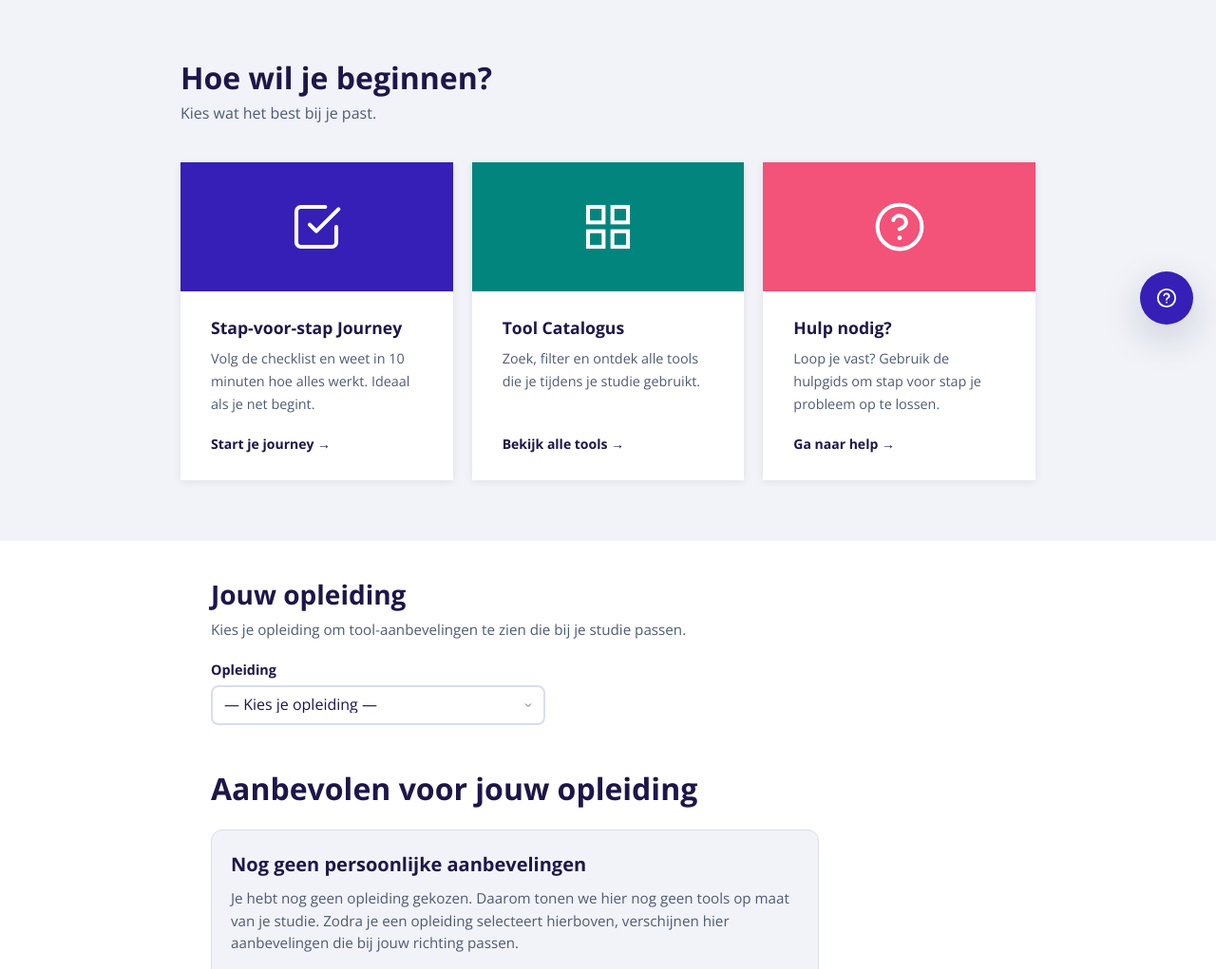
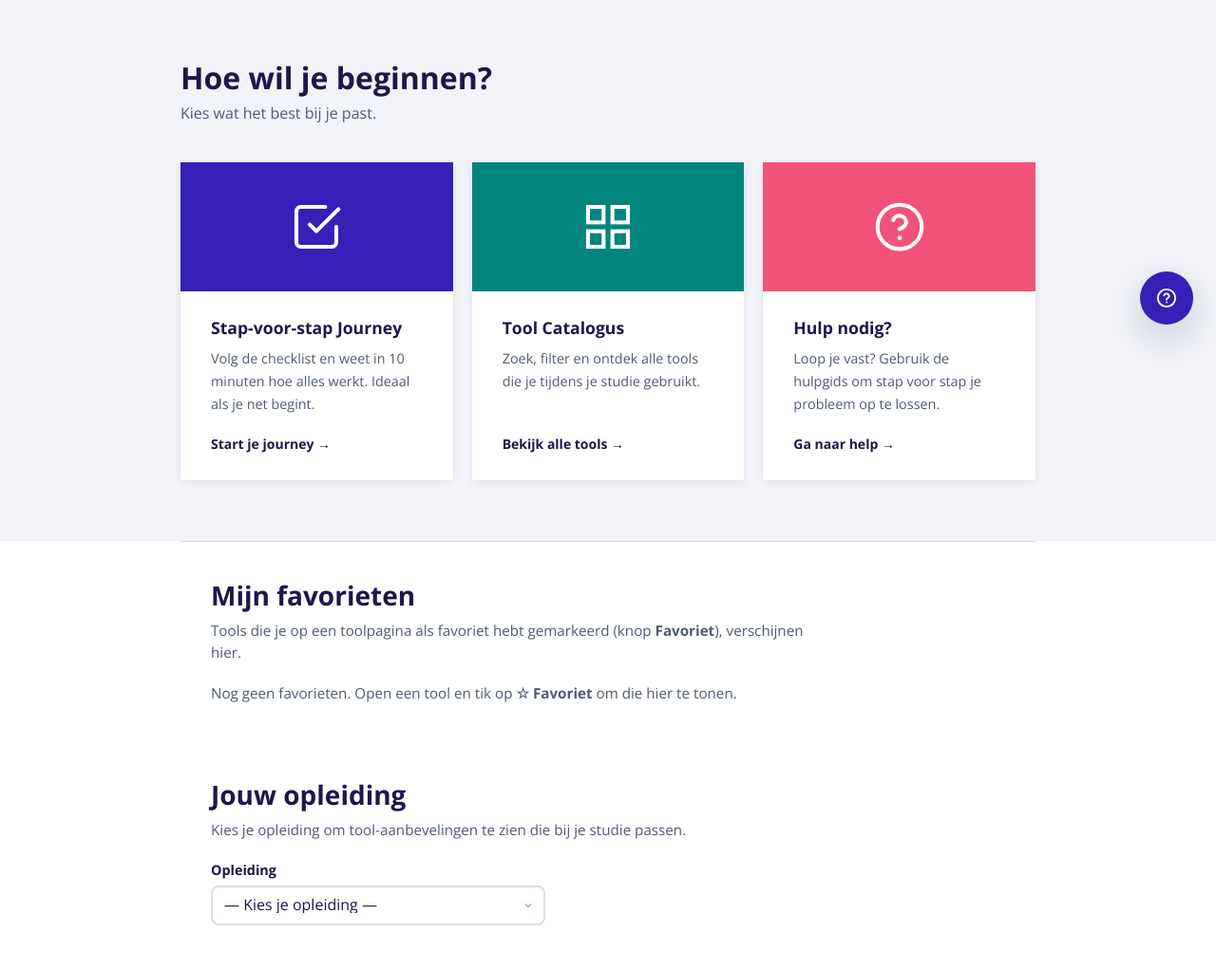
Before and after one commit to TBSKR/student-hub, a Flask app: page / in a window 1280 px wide. Shown: the part 434-1455 px from the top of the page at 95% size. Run offline with Flask 3, Linux system fonts and the light colour scheme.

Commit message:
Nieuwe sectie “Mijn favorieten” (tussen de feature cards en “Jouw opleiding”), met uitleg en lege staat.

```diff
--- a/app/static/css/style.css
+++ b/app/static/css/style.css
@@ -1476,6 +1476,37 @@ footer {
     }
 }
 
+/* Homepage favorieten (koppeling met toolpagina Favoriet-knop) */
+.home-favorieten {
+    padding: 2.5rem 2rem;
+    max-width: 900px;
+    margin: 0 auto;
+    border-top: 1px solid var(--hva-border);
+}
+
+.home-favorieten h2 {
+    font-size: 1.75rem;
+    margin-bottom: 0.5rem;
+}
+
+.home-favorieten-intro {
+    color: var(--hva-tekst-licht);
+    font-size: 0.95rem;
+    margin-bottom: 1.25rem;
+    max-width: 40rem;
+}
+
+.home-favorieten-leeg {
+    color: var(--hva-tekst-licht);
+    font-size: 0.95rem;
+    max-width: 40rem;
+    margin-bottom: 0;
+}
+
+.home-favorieten-leeg[hidden] {
+    display: none;
+}
+
 /* Homepage opleiding selector */
 .home-opleiding {
     padding: 2.5rem 2rem 0;
--- a/app/static/js/favoriet.js
+++ b/app/static/js/favoriet.js
@@ -1,20 +1,153 @@
-class FavorietKnop {
-    constructor(element) {
-        this.knop = element;
-        this.actief = false;
-        this.knop.addEventListener('click', () => this.toggle());
+/**
+ * Favorieten: zelfde opslag op tool-detail en homepage (hvaUserState.favorieten).
+ * Events: CustomEvent 'hva:favorieten-changed' met detail { ids: string[] }.
+ */
+(function () {
+    var STORAGE_KEY_FULL = "hva:hub:favorieten";
+
+    function getIds() {
+        if (!window.hvaUserState) return [];
+        var raw = window.hvaUserState.get(window.hvaUserState.keys.FAVORIETEN);
+        if (!Array.isArray(raw)) return [];
+        return raw.filter(function (id) {
+            return typeof id === "string";
+        });
     }
 
-    toggle() {
-        this.actief = !this.actief;
-        this.render();
+    function setIds(ids) {
+        if (!window.hvaUserState) return;
+        window.hvaUserState.set(window.hvaUserState.keys.FAVORIETEN, ids);
+        document.dispatchEvent(
+            new CustomEvent("hva:favorieten-changed", {
+                bubbles: true,
+                detail: { ids: ids.slice() },
+            })
+        );
     }
 
-    render() {
-        this.knop.classList.toggle('actief', this.actief);
-        this.knop.textContent = this.actief ? '★ Favoriet' : '☆ Favoriet';
+    function isFavorite(toolId) {
+        return getIds().indexOf(toolId) !== -1;
     }
-}
 
-const knop = document.querySelector('.favoriet-btn');
-if (knop) new FavorietKnop(knop);
+    function toggleFavorite(toolId) {
+        var ids = getIds().slice();
+        var i = ids.indexOf(toolId);
+        if (i === -1) {
+            ids.push(toolId);
+        } else {
+            ids.splice(i, 1);
+        }
+        setIds(ids);
+        return i === -1;
+    }
+
+    function initDetail() {
+        var btn = document.querySelector(".favoriet-btn[data-tool-id]");
+        if (!btn || !window.hvaUserState) return;
+        var toolId = btn.getAttribute("data-tool-id");
+        if (!toolId) return;
+
+        function render() {
+            var on = isFavorite(toolId);
+            btn.classList.toggle("actief", on);
+            btn.setAttribute("aria-pressed", on ? "true" : "false");
+            btn.textContent = on ? "★ Favoriet" : "☆ Favoriet";
+        }
+
+        render();
+        btn.addEventListener("click", function () {
+            toggleFavorite(toolId);
+            render();
+        });
+    }
+
+    function parseToolsMeta() {
+        var el = document.getElementById("hub-opleiding-config");
+        if (!el) return null;
+        try {
+            var c = JSON.parse(el.textContent);
+            return {
+                tools: c.tools || {},
+                categorieLabels: c.categorieLabels || {},
+            };
+        } catch (e) {
+            return null;
+        }
+    }
+
+    function initHome() {
+        var grid = document.getElementById("home-favorieten-grid");
+        var leeg = document.getElementById("home-favorieten-leeg");
+        if (!grid || !window.hvaUserState) return;
+
+        var meta = parseToolsMeta();
+        if (!meta) return;
+
+        function bouwKaarten() {
+            while (grid.firstChild) {
+                grid.removeChild(grid.firstChild);
+            }
+            var ids = getIds();
+            var tools = meta.tools;
+            var categorieLabels = meta.categorieLabels;
+
+            if (leeg) {
+                leeg.hidden = ids.length > 0;
+            }
+            grid.hidden = ids.length === 0;
+
+            ids.forEach(function (tid) {
+                var t = tools[tid];
+                if (!t) return;
+
+                var catLabel = categorieLabels[t.category] || t.category;
+                var a = document.createElement("a");
+                a.href = "/tools/" + encodeURIComponent(t.id);
+                a.className = "tool-card";
+
+                var iconWrap = document.createElement("div");
+                iconWrap.className = "tool-card-icon";
+                var img = document.createElement("img");
+                img.src = "/static/img/tools/" + encodeURIComponent(t.id) + ".png";
+                img.alt = t.name || "";
+                iconWrap.appendChild(img);
+
+                var info = document.createElement("div");
+                info.className = "tool-card-info";
+                var h3 = document.createElement("h3");
+                h3.textContent = t.name || "";
+                var span = document.createElement("span");
+                span.className = "tool-card-categorie";
+                span.textContent = catLabel;
+                info.appendChild(h3);
+                info.appendChild(span);
+
+                a.appendChild(iconWrap);
+                a.appendChild(info);
+                grid.appendChild(a);
+            });
+        }
+
+        bouwKaarten();
+
+        document.addEventListener("hva:favorieten-changed", bouwKaarten);
+        window.addEventListener("storage", function (ev) {
+            if (ev.key === STORAGE_KEY_FULL) {
+                bouwKaarten();
+            }
+        });
+    }
+
+    function ready(fn) {
+        if (document.readyState === "loading") {
+            document.addEventListener("DOMContentLoaded", fn);
+        } else {
+            fn();
+        }
+    }
+
+    ready(function () {
+        initDetail();
+        initHome();
+    });
+})();
--- a/app/static/js/userState.js
+++ b/app/static/js/userState.js
@@ -33,6 +33,8 @@
     /** Vaste sleutels voor consistente opslag door de app. */
     var keys = {
         OPLEIDING: "opleiding",
+        /** Lijst van tool-id's (strings), opgeslagen als JSON-array. */
+        FAVORIETEN: "favorieten",
     };
 
     global.hvaUserState = {
--- a/app/templates/base.html
+++ b/app/templates/base.html
@@ -7,7 +7,7 @@
     <link rel="preconnect" href="https://fonts.googleapis.com">
     <link rel="preconnect" href="https://fonts.gstatic.com" crossorigin>
     <link href="https://fonts.googleapis.com/css2?family=Open+Sans:wght@400;700;800&display=swap" rel="stylesheet">
-    <link rel="stylesheet" href="{{ url_for('static', filename='css/style.css') }}?v=6">
+    <link rel="stylesheet" href="{{ url_for('static', filename='css/style.css') }}?v=7">
   </head>
 
   <body>
--- a/app/templates/index.html
+++ b/app/templates/index.html
@@ -76,6 +76,17 @@
     </div>
   </section>
 
+  <section class="home-favorieten" aria-labelledby="favorieten-heading">
+    <h2 id="favorieten-heading">Mijn favorieten</h2>
+    <p class="home-favorieten-intro">
+      Tools die je op een toolpagina als favoriet hebt gemarkeerd (knop <strong>Favoriet</strong>), verschijnen hier.
+    </p>
+    <p class="home-favorieten-leeg" id="home-favorieten-leeg">
+      Nog geen favorieten. Open een tool en tik op <strong>☆ Favoriet</strong> om die hier te tonen.
+    </p>
+    <div class="quick-access-grid home-favorieten-grid" id="home-favorieten-grid" hidden></div>
+  </section>
+
   <section class="home-opleiding" id="opleiding-section" aria-labelledby="opleiding-heading">
     <h2 id="opleiding-heading" class="home-opleiding-title">Jouw opleiding</h2>
     <p class="home-opleiding-intro">
@@ -115,6 +126,7 @@
 
   <script type="application/json" id="hub-opleiding-config">{{ hub_client_config | tojson }}</script>
   <script src="{{ url_for('static', filename='js/userState.js') }}"></script>
+  <script src="{{ url_for('static', filename='js/favoriet.js') }}"></script>
   <script src="{{ url_for('static', filename='js/opleiding.js') }}"></script>
 
 {% endblock %}
--- a/app/templates/tools/detail.html
+++ b/app/templates/tools/detail.html
@@ -90,7 +90,7 @@
         <div class="tool-acties">
           <a href="{{ tool.openUrl }}" class="btn-primair">Openen</a>
           <a href="{{ tool.guideUrl }}" class="btn-secundair">Handleiding</a>
-          <button type="button" class="favoriet-btn" data-tool-id="{{ tool.id }}">☆ Favoriet</button>
+          <button type="button" class="favoriet-btn" data-tool-id="{{ tool.id }}" aria-pressed="false">☆ Favoriet</button>
         </div>
 
         <section class="tool-feedback" data-tool-feedback="{{ tool.id }}">
@@ -125,5 +125,6 @@
   </div>
 
   <script src="{{ url_for('static', filename='js/helpful.js') }}"></script>
+  <script src="{{ url_for('static', filename='js/userState.js') }}"></script>
   <script src="{{ url_for('static', filename='js/favoriet.js') }}"></script>
 {% endblock %}
```
